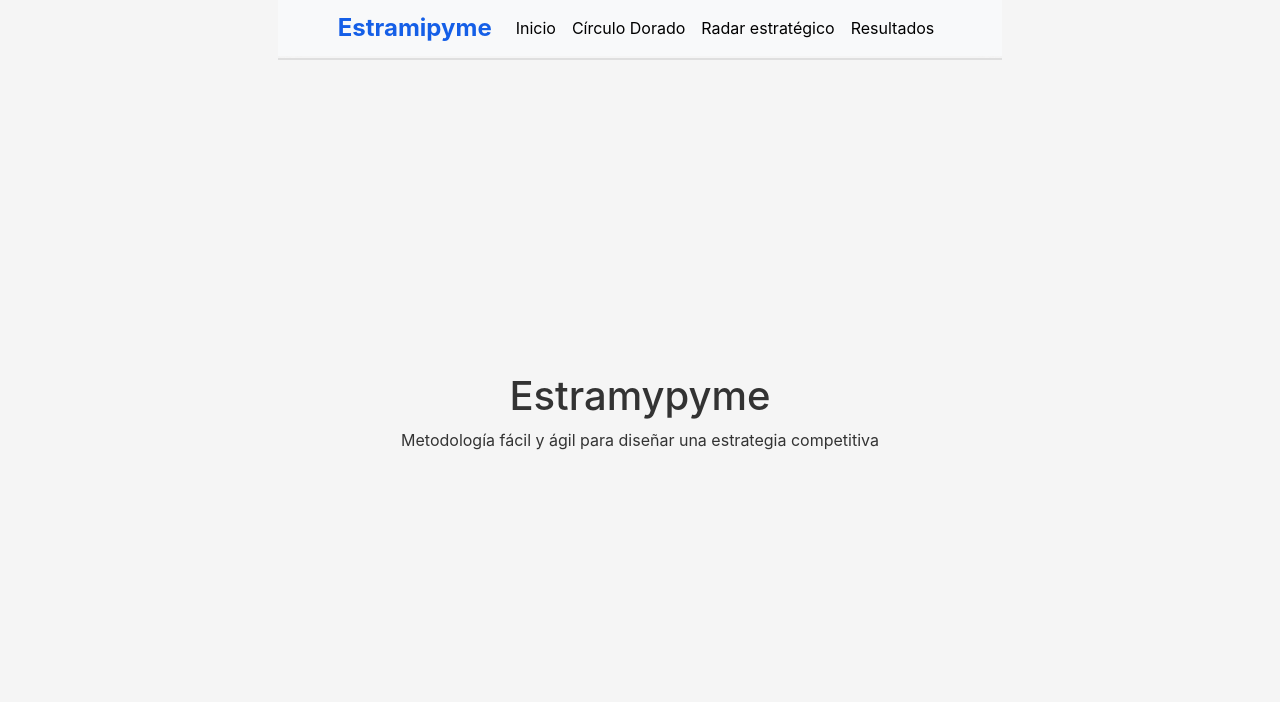
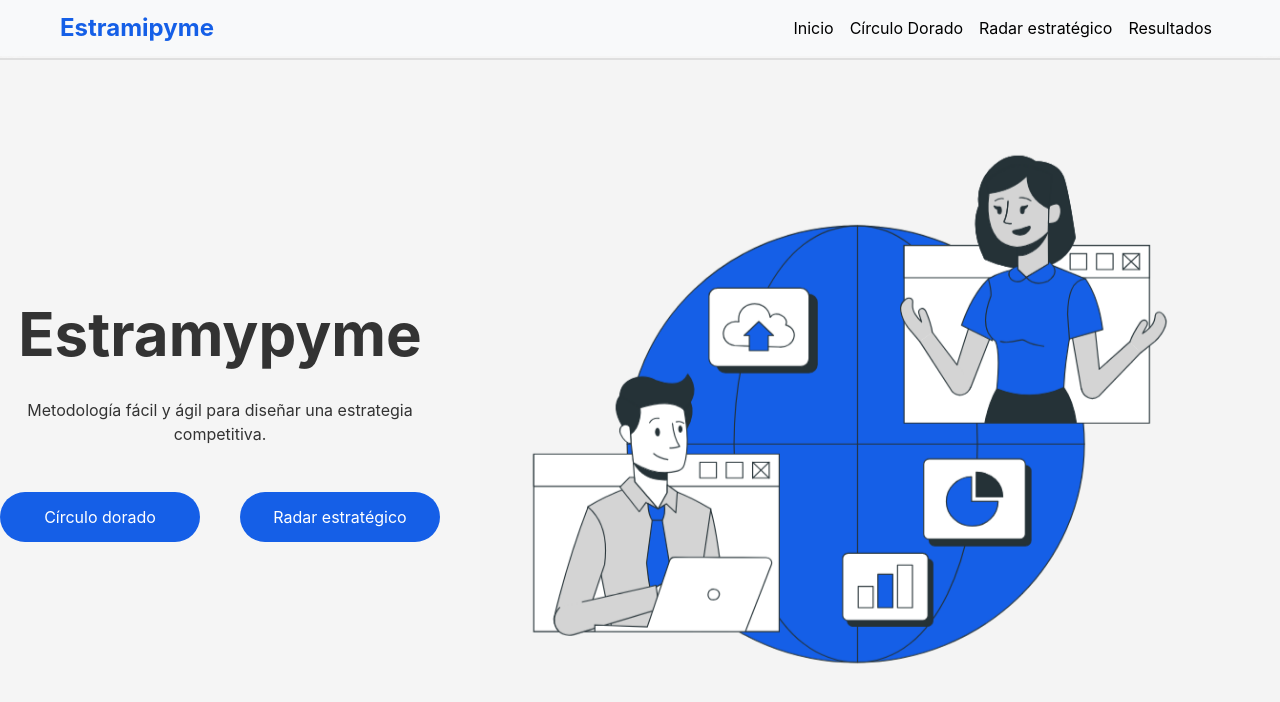
Before and after one commit to Daniel-JFA/RetoGrupo1, an Angular app in the folder reto1-estramypyme/angularReto1/: page /inicio in a window 1280 px wide. Shown: the top 702 px of the page. Built offline with nearby package versions, Linux system fonts and the light colour scheme.

Commit message:
se agregaron los estilos de la página principal, botones e imagen

```diff
--- a/reto1-estramypyme/angularReto1/src/app/domain/inicio/inicio-page/inicio-page.component.css
+++ b/reto1-estramypyme/angularReto1/src/app/domain/inicio/inicio-page/inicio-page.component.css
@@ -1,3 +1,11 @@
+/*background-color: #155fe7;*/
+
+.main {
+  display: grid;
+  grid-template-columns: 1fr 1fr;
+  gap: 40px;
+
+}
 .contenedor__inicio {
     width: 100%;
     height: 90vh;
@@ -6,3 +14,36 @@
     justify-content: center;
     align-items: center;
 }
+
+.contenedor__inicio--title{
+  font-weight: bolder;
+  font-size: 60px;
+}
+
+.contenedor__inicio--subtitle {
+  font-weight: 25px;
+  margin-top: 20px;
+  text-align: center;
+}
+
+.contenedor__btn {
+  display: flex;
+  gap: 40px;
+}
+
+.btn--item {
+  border: transparent;
+  background-color: #155fe7;
+  height: 50px;
+  border-radius: 25px;
+  width: 200px;
+  color: white;
+  font-weight: 400;
+  margin-top: 30px;
+  cursor: pointer;
+}
+
+.img {
+  height: 700px;
+  width: 800px;
+}
--- a/reto1-estramypyme/angularReto1/src/app/domain/inicio/inicio-page/inicio-page.component.html
+++ b/reto1-estramypyme/angularReto1/src/app/domain/inicio/inicio-page/inicio-page.component.html
@@ -1,5 +1,18 @@
 <app-header></app-header>
-<div class="contenedor__inicio">
-  <h1>Estramypyme</h1>
-  <p>Metodología fácil y ágil para diseñar una estrategia competitiva</p>
-</div>
+
+<section class="main">
+
+  <div class="contenedor__inicio">
+    <h1 class="contenedor__inicio--title">Estramypyme</h1>
+    <p class="contenedor__inicio--subtitle">Metodología fácil y ágil para diseñar una estrategia competitiva.</p>
+    <div class="contenedor__btn">
+      <button class="btn--item">Círculo dorado</button>
+      <button class="btn--item">Radar estratégico</button>
+    </div>
+  </div>
+
+  <div>
+    <img src="../../../../assets/icons/Home.png" alt="" class="img">
+  </div>
+
+</section>
```
Also changed, not shown: reto1-estramypyme/angularReto1/src/assets/icons/Home.png (added), 1 other file (tests, documents, lock files or other folders).
